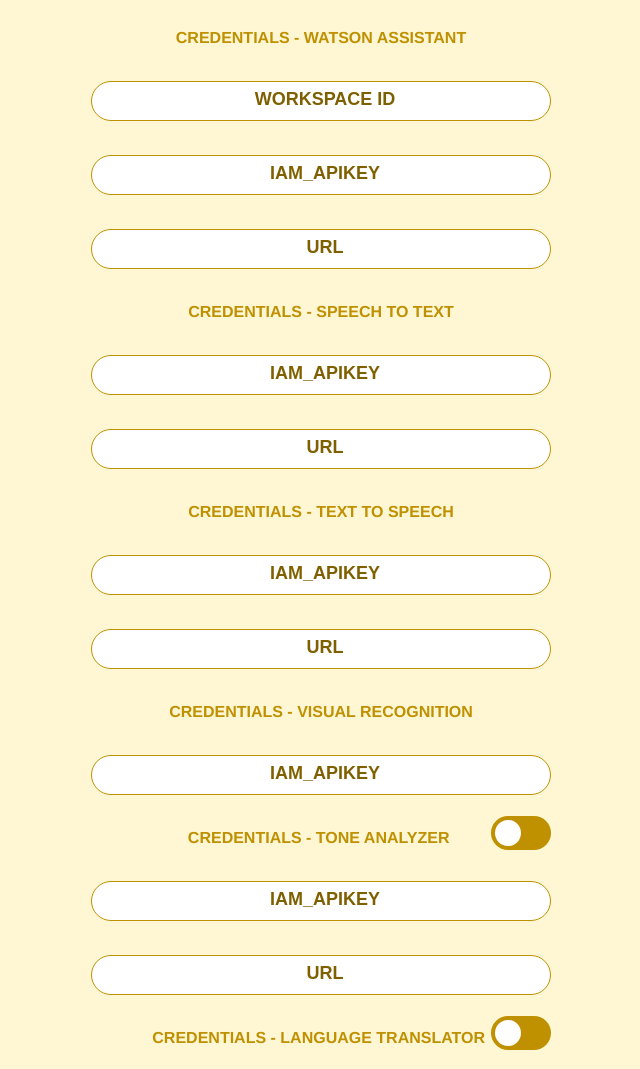
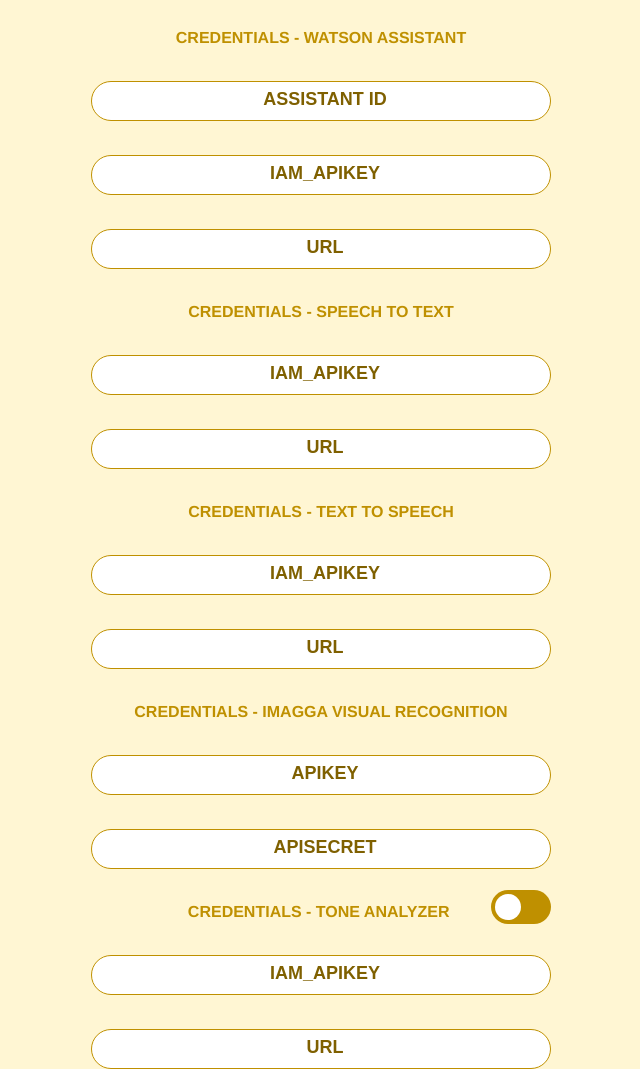
Before and after one commit to tjbotcz/tjbotcz_lite, a website: page public/index.html in a window 1280 px wide. Shown: the part 690-1759 px from the top of the page, without its empty margins (319-959 px from the left). Drawn offline with Linux system fonts and the light colour scheme.

Commit message:
Update index.html

```diff
--- a/public/index.html
+++ b/public/index.html
@@ -139,7 +139,7 @@
                             <div class="credentials">
                                 <label>Credentials - Watson Assistant</label>
                                 <br>
-                                <input type="text" name="wa_workspaceID" placeholder="workspace ID" required>
+                                <input type="text" name="wa_workspaceID" placeholder="assistant ID" required>
                                 <br>
                                 <input type="text" name="wa_iam_apikey" placeholder="iam_apikey" required>
                                 <br>
@@ -157,9 +157,11 @@
                                 <br>
                                 <input type="text" name="tts_url" placeholder="url" required>
                                 <br>
-                                <label>Credentials - Visual Recognition</label>
+                                <label>Credentials - IMAGGA Visual Recognition</label>
                                 <br>
-                                <input type="text" name="vr_iam_apikey" placeholder="iam_apikey" required>
+                                <input type="text" name="vr_iam_apikey" placeholder="apikey" required>
+                                <br>
+                                <input type="text" name="vr_apisecret" placeholder="apisecret" required>
                                 <div class="toneanalyzer-area optional">
                                     <br>
                                     <label style="display: inline-block; width: 99%;">Credentials - Tone Analyzer</label>
```
